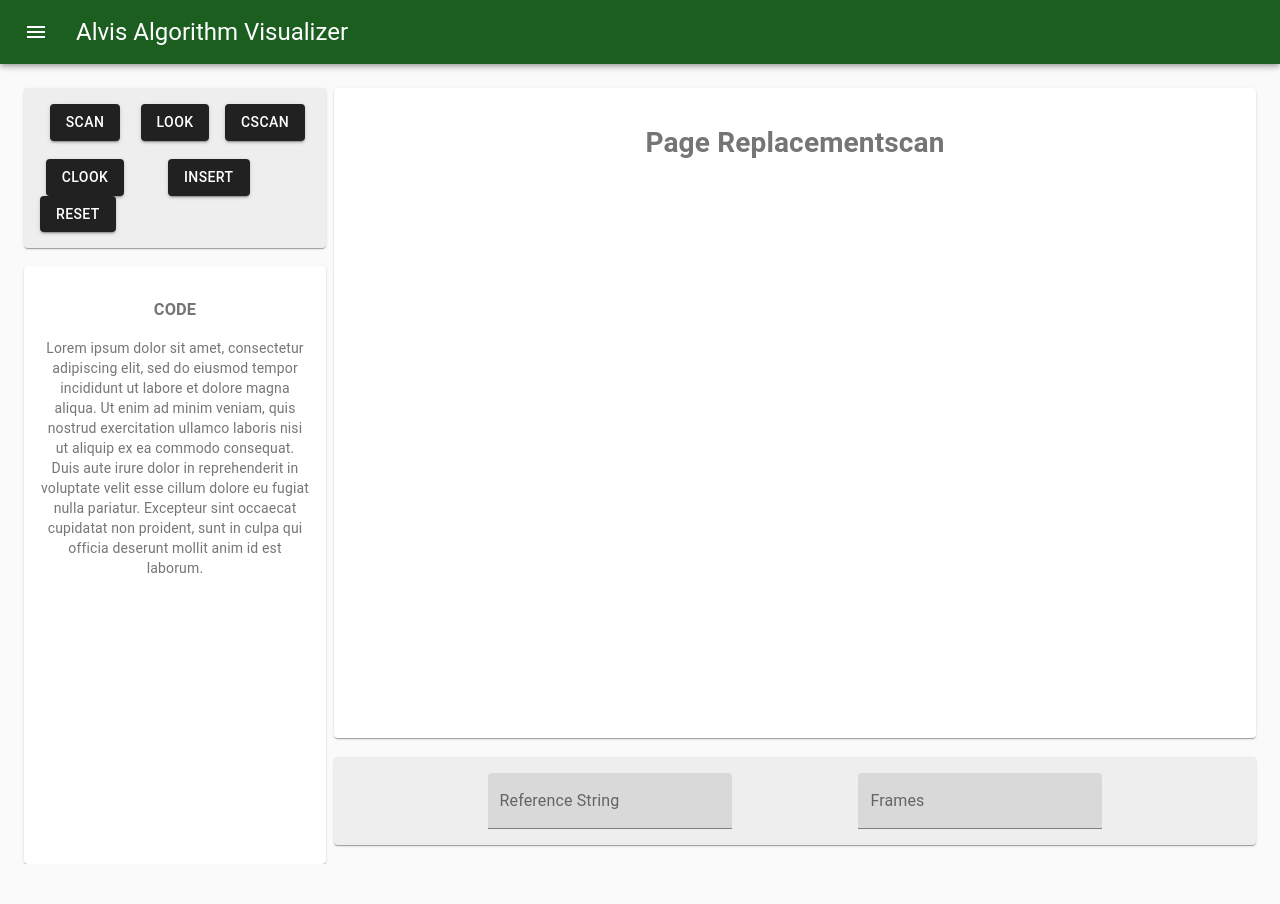
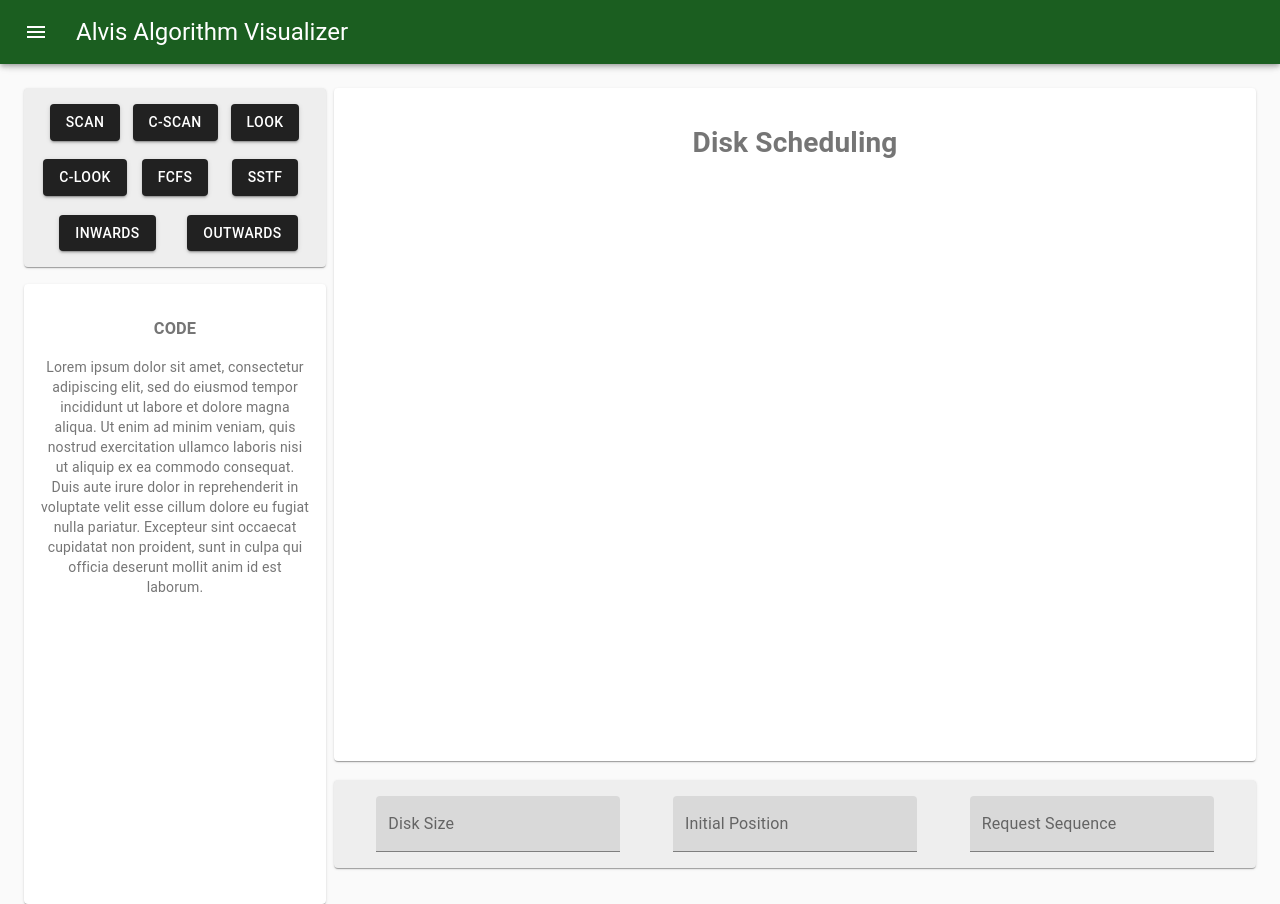
Before and after one commit to rblocker1017/Alvis-rblocker, a React (Create React App) app: page /FCFSDisk in a window 1280 px wide. Before the commit the page ends 864 px from the top, so only its background shows below. Built offline with nearby package versions, Linux system fonts and the light colour scheme.

Commit message:
changed disk scheduling to new style

```diff
--- a/src/pages/DiskScheduling.js
+++ b/src/pages/DiskScheduling.js
@@ -79,6 +79,7 @@ export default function FCFSDisk() {
   const [direction, setdirection] = useState("inward")
   const [checked, setChecked] = useState(true);
   const [seekTime, setseekTime] = useState(0)
+
   function renderDiskGraph() {
     switch (type) {
       case "fcfs":
@@ -415,23 +416,33 @@ export default function FCFSDisk() {
                  <Button variant="contained" color = "primary">SCAN</Button>
                 </Grid>
                 <Grid item xs = {4}>
-                  <Button variant="contained" color = "primary">LOOK</Button>
+                  <Button variant="contained" color = "primary">C-SCAN</Button>
                 </Grid>
                 <Grid item xs = {4}>
-                  <Button variant="contained" color = "primary">CSCAN</Button>
+                  <Button variant="contained" color = "primary">LOOK</Button>
                 </Grid>
                 <Grid item xs = {12}>
                   <h1>
                   </h1>
                 </Grid>
                 <Grid item xs = {4}>
-                  <Button variant="contained" color = "primary">CLOOK</Button>
+                  <Button variant="contained" color = "primary">C-LOOK</Button>
                 </Grid>
-                <Grid item xs = {7}>
-                  <Button variant="contained" color = "primary">Insert</Button>
+                <Grid item xs = {4}>
+                  <Button variant="contained" color = "primary">FCFS</Button>
                 </Grid>
-                <Grid item xs = {3}>
-                  <Button variant="contained" color = "primary">Reset</Button>
+                <Grid item xs = {4}>
+                  <Button variant="contained" color = "primary">SSTF</Button>
+                </Grid>
+                <Grid item xs = {12}>
+                  <h1>
+                  </h1>
+                </Grid>
+                <Grid item xs = {6}>
+                  <Button variant="contained" color = "primary">Inwards</Button>
+                </Grid>
+                <Grid item xs = {6}>
+                  <Button variant="contained" color = "primary">Outwards</Button>
                 </Grid>
               </Grid>
               </Paper>
@@ -454,7 +465,7 @@ export default function FCFSDisk() {
           <Grid item xs = {9}>
           <Paper className={classes.paper}>
             <h1>
-              Page Replacement{type}
+              Disk Scheduling
             </h1>
             <div style={{ display: "flex", justifyContent: "center", alignItems: "center" }}>
 
@@ -467,13 +478,14 @@ export default function FCFSDisk() {
           <form noValidate autoComplete="off">
             <Paper className={classes.fields}>
               <Grid container>
-                <Grid item xs = {1}>
+                <Grid item xs = {4}>
+                  <TextField id="outlined-size-normal" variant="filled" label="Disk Size"/>
+                </Grid>
+              <Grid item xs = {4}>
+                < TextField id="outlined-size-normal" variant="filled" label="Initial Position" color = "black"/>
               </Grid>
-                <Grid item xs = {5}>
-                  <TextField id="outlined-size-normal" variant="filled" label="Reference String"/>
-                </Grid>
-              <Grid item xs = {5}>
-                < TextField id="outlined-size-normal" variant="filled" label="Frames" color = "black"/>
+              <Grid item xs = {4}>
+                < TextField id="outlined-size-normal" variant="filled" label="Request Sequence" color = "black"/>
               </Grid>
               </Grid>
             </Paper>
```
